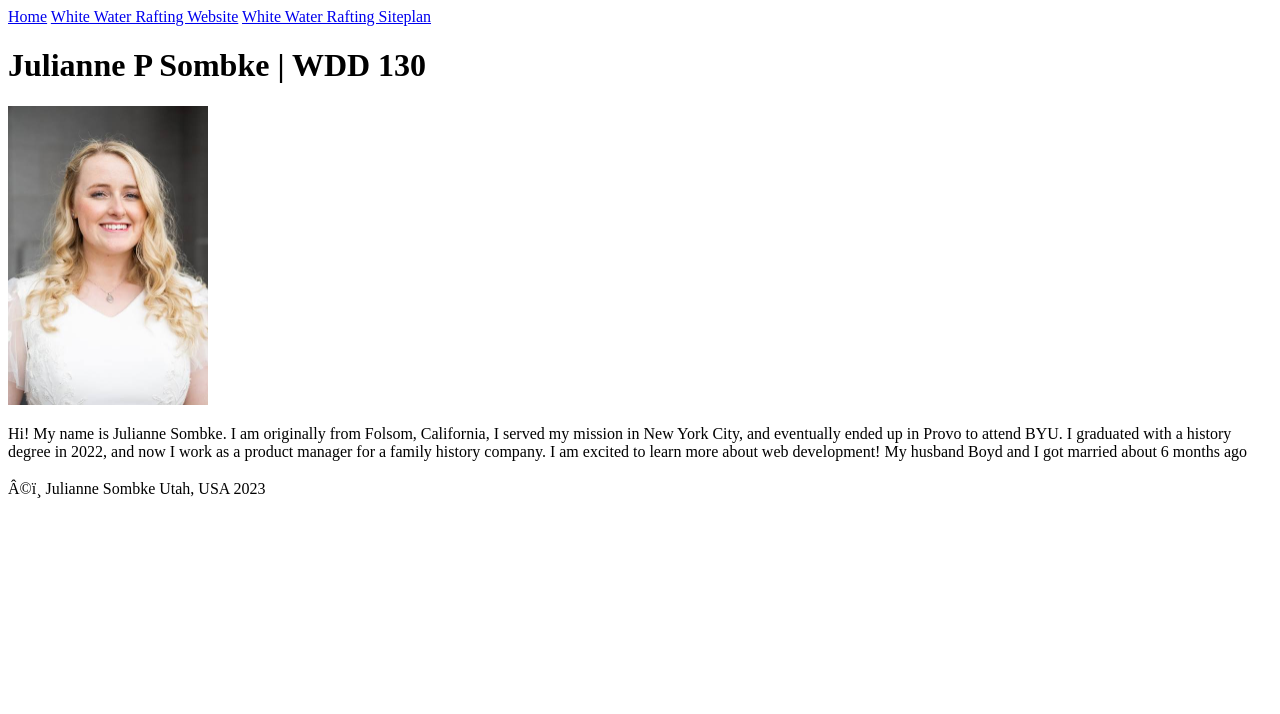
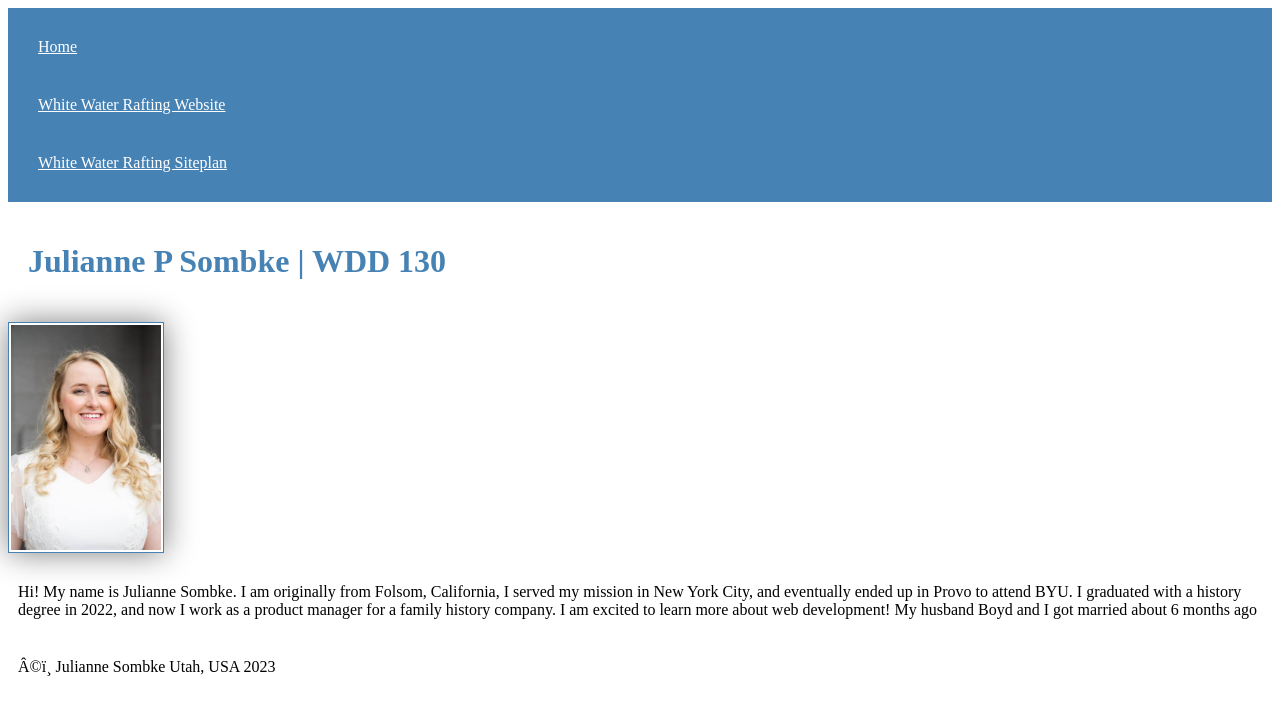
Before and after one commit to jpsombke/wdd130, a plain HTML site: page index.html in a window 1280 px wide. Drawn offline with Linux system fonts and the light colour scheme.

Commit message:
CSS changes commit for week 2

```diff
--- a/index.html
+++ b/index.html
@@ -1,9 +1,10 @@
 <!DOCTYPE html>
 <html lang="en-US">
-    <head>
-        <meta charset="utf=8">
-<meta="viewport" content="width=device-width,initial-scale=1.0">
-<title>Julianne P Sombke</title>
+<head>
+    <meta charset="utf=8">
+    <meta="viewport" content="width=device-width,initial-scale=1.0">
+    <title>Julianne P Sombke</title>
+    <link rel="stylesheet" href="styles/styles.css">
     <body>
         <header>
             <nav>
--- /dev/null
+++ b/styles/styles.css
@@ -0,0 +1,27 @@
+nav{
+    background-color: steelblue;
+    padding: 10px;
+}
+nav a{
+    color:white;
+    display: block;
+    padding: 20px;
+}
+h1 {
+    color:white;
+    display: block;
+    padding: 20px;
+}
+h1 {
+    color:steelblue;
+}
+img {
+    width: 150px;
+    height: auto;
+    border: 1px solid steelblue;
+    padding: 2px;
+    box-shadow: 0 0 30px gray;
+}
+p {
+    padding:10px;
+}
```
Also changed, not shown: week02/holygrail.html (+3 -2 lines).
